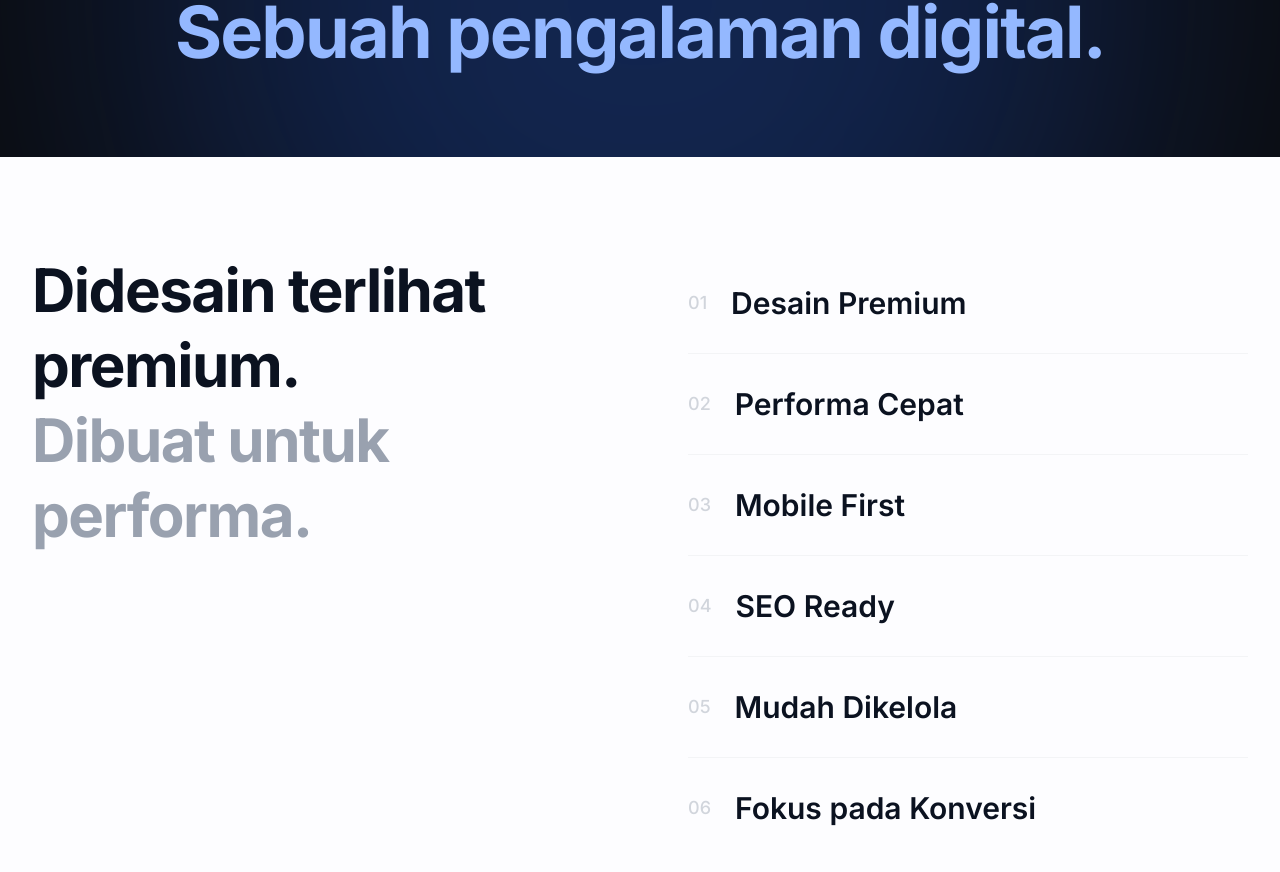
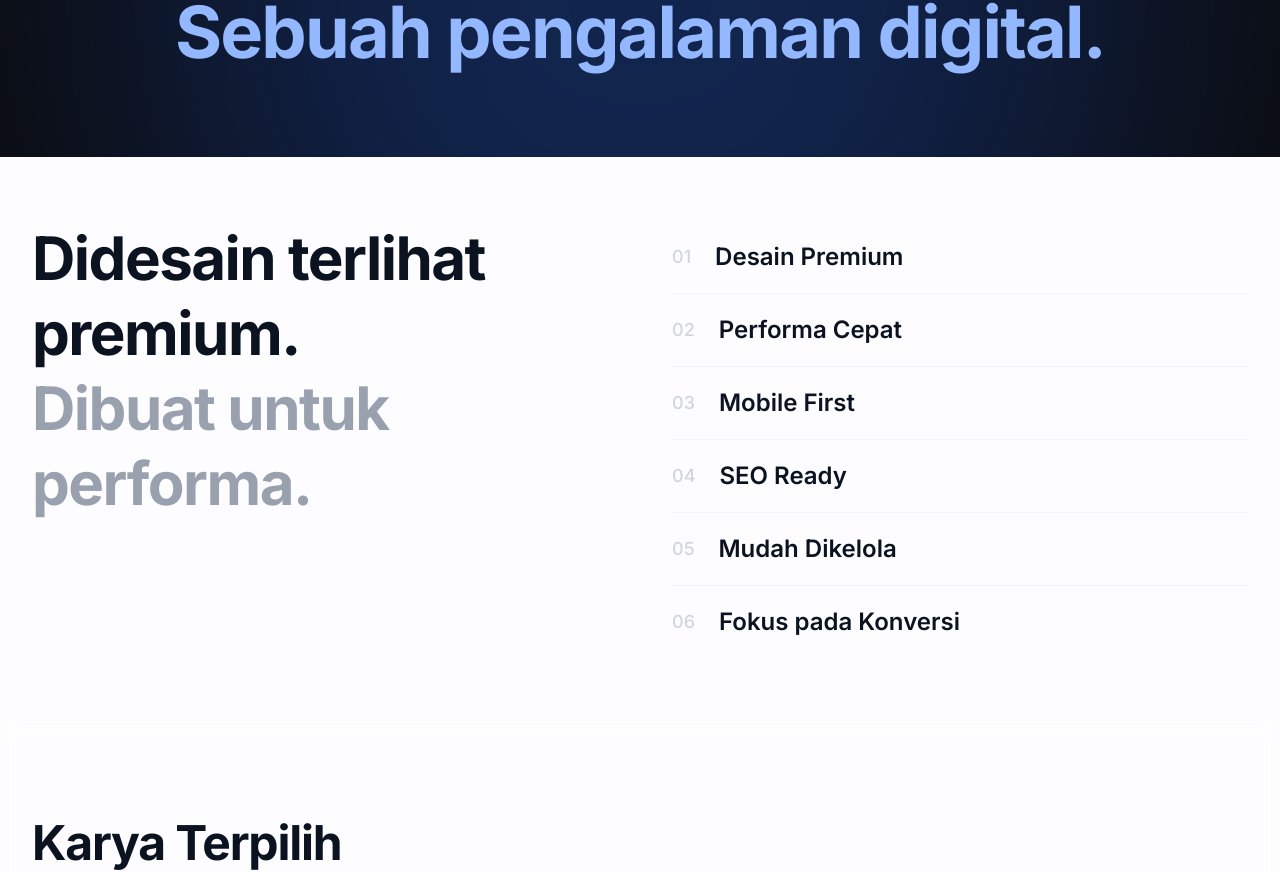
Before and after one commit to barrack3030-wq/NAKAMA-DIGITAL-UPGRADE, a React (Vite) app: page / in a window 1280 px wide. Shown: the part 2423-3295 px from the top of the page. Built offline with nearby package versions, Linux system fonts and the light colour scheme.

Commit message:
UX: tighten feature section

```diff
--- a/src/components/Features.tsx
+++ b/src/components/Features.tsx
@@ -6,9 +6,9 @@ export default function Features() {
   const { t } = useLanguage();
 
   return (
-    <section className="relative py-16 lg:py-24">
+    <section className="relative py-12 lg:py-16">
       <div className="max-w-7xl mx-auto px-6 lg:px-8 relative z-10">
-        <div className="flex flex-col md:flex-row gap-16 lg:gap-24 items-start">
+        <div className="flex flex-col md:flex-row gap-10 lg:gap-16 items-start">
           <motion.div
             initial={{ opacity: 0, x: -30 }}
             whileInView={{ opacity: 1, x: 0 }}
@@ -31,13 +31,13 @@ export default function Features() {
                   whileInView={{ opacity: 1, y: 0 }}
                   viewport={{ once: true, margin: "-50px" }}
                   transition={{ duration: 0.5, delay: index * 0.1, ease: [0.16, 1, 0.3, 1] }}
-                  className="py-8 border-b border-gray-100 last:border-0 group"
+                  className="py-5 border-b border-gray-100 last:border-0 group"
                 >
                   <div className="flex items-center gap-6">
                     <span className="text-lg font-medium text-gray-300 group-hover:text-brand-300 transition-colors">
                       0{index + 1}
                     </span>
-                    <h3 className="text-2xl md:text-3xl font-semibold text-brand-900 group-hover:text-brand-600 transition-colors">
+                    <h3 className="text-xl md:text-2xl font-semibold text-brand-900 group-hover:text-brand-600 transition-colors">
                       {feature}
                     </h3>
                   </div>
```
